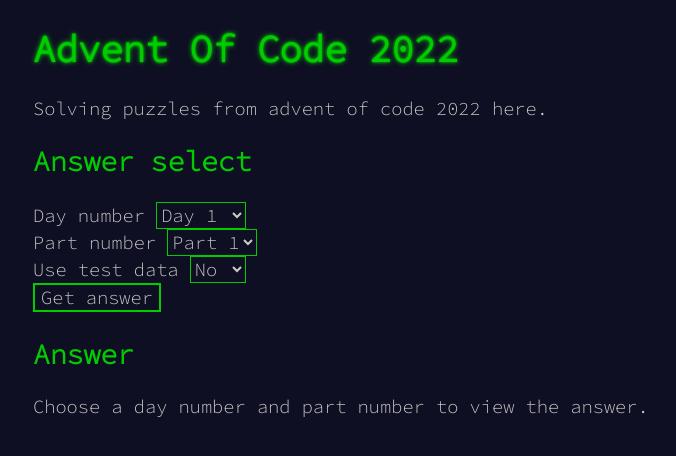
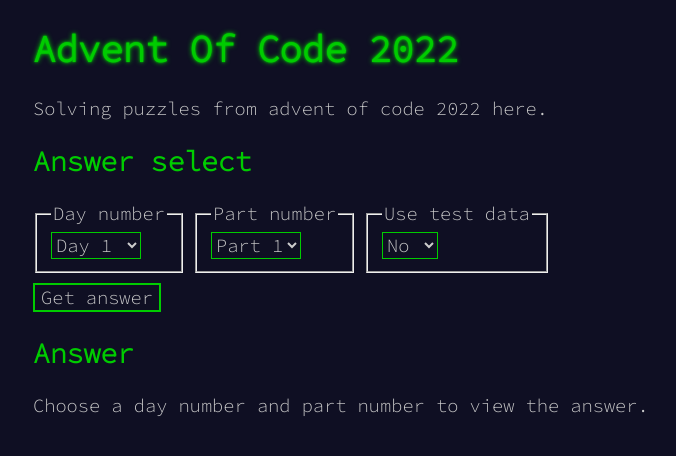
Before and after one commit to mentosmenno2/advent-of-code-2022, a PHP site: page /index.php in a window 1280 px wide. Shown: the top 456 px of the page, without its empty margins (7-683 px from the left). Run offline with PHP 8.4, Linux system fonts and the light colour scheme.

Commit message:
better html styles

```diff
--- a/run-web.php
+++ b/run-web.php
@@ -57,6 +57,26 @@ $useTestData = (bool) filter_input(INPUT_GET, 'useTestData', FILTER_VALIDATE_BOO
 				   font-size: 14pt;
 				border: 2px solid #00cc00;
 			}
+
+			.form-fields {
+				display: flex;
+				flex-direction: row;
+				flex-wrap: wrap;
+				justify-content: flex-start;
+				align-items: flex-start;
+				align-content: flex-start;
+			}
+
+			.form-field {
+				margin-right: 10px;
+				margin-bottom: 10px;
+				display: flex;
+				flex-direction: column;
+				flex-wrap: nowrap;
+				justify-content: flex-start;
+				align-items: flex-start;
+				align-content: flex-start;
+			}
 		</style>
 	</head>
 	<body>
@@ -66,8 +86,9 @@ $useTestData = (bool) filter_input(INPUT_GET, 'useTestData', FILTER_VALIDATE_BOO
 
 			<h2>Answer select</h2>
 			<form action="" method="get">
-				<div>
-					<label for="dayNumber">Day number</label>
+				<div class="form-fields">
+					<fieldset class="form-field">
+						<legend><label for="dayNumber">Day number</label></legend>
 						<select name="dayNumber" id="dayNumber">
 							<?php for ($dayNumberLoop=1; $dayNumberLoop < 25 + 1; $dayNumberLoop++) { ?>
 								<option
@@ -78,9 +99,9 @@ $useTestData = (bool) filter_input(INPUT_GET, 'useTestData', FILTER_VALIDATE_BOO
 								</option>
 							<?php } ?>
 						</select>
-				</div>
-				<div>
-					<label for="partNumber">Part number</label>
+					</fieldset>
+					<fieldset class="form-field">
+						<legend><label for="partNumber">Part number</label></legend>
 						<select name="partNumber" id="partNumber">
 							<?php for ($partNumberLoop=1; $partNumberLoop < 2 + 1; $partNumberLoop++) { ?>
 								<option
@@ -91,9 +112,9 @@ $useTestData = (bool) filter_input(INPUT_GET, 'useTestData', FILTER_VALIDATE_BOO
 								</option>
 							<?php } ?>
 						</select>
-				</div>
-				<div>
-					<label for="useTestData">Use test data</label>
+					</fieldset>
+					<fieldset class="form-field">
+						<legend><label for="useTestData">Use test data</label></legend>
 						<select name="useTestData" id="useTestData">
 							<option
 								value="0"
@@ -108,13 +129,17 @@ $useTestData = (bool) filter_input(INPUT_GET, 'useTestData', FILTER_VALIDATE_BOO
 								Yes
 							</option>
 						</select>
+					</fieldset>
 				</div>
 				<div>
 					<input type="submit" value="Get answer">
 				</div>
 			</form>
 
-			<h2>Answer</h2>
+			<h2>
+				Answer
+				<?php echo ($dayNumber && $partNumber) ? sprintf('for day %d part %d', $dayNumber, $partNumber) : '' ?>
+			</h2>
 			<p>
 				<?php
 				if ($dayNumber && $partNumber) {
```
Lines whose indentation alone changed are shown as unchanged.
